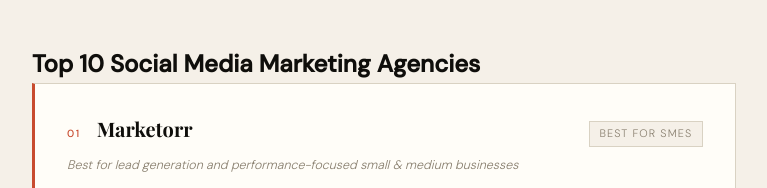
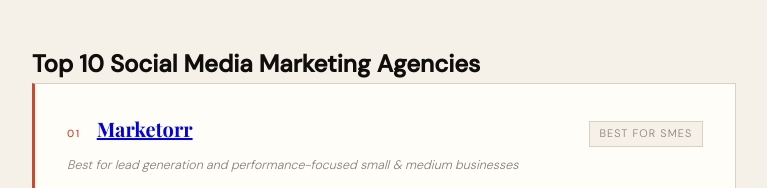
Before and after one commit to Nasir783174/digital-marketing, a plain HTML site: page top-social-media-marketing-agencies.html in a window 1280 px wide. Shown: the part 1600-1788 px from the top of the page, without its empty margins (256-1023 px from the left). Drawn offline with nearby package versions, Linux system fonts and the light colour scheme; a web font is replaced by a local one.

Commit message:
top-social-media-marketing-agencies.html

```diff
--- a/top-social-media-marketing-agencies.html
+++ b/top-social-media-marketing-agencies.html
@@ -573,7 +573,7 @@
     <div class="agency-card">
       <div class="agency-card-header">
         <span class="agency-number">01</span>
-        <span class="agency-title">Marketorr</span>
+        <span class="agency-title"><a href = "https://www.marketorr.com.bd/">Marketorr</a></span>
         <span class="agency-tag">Best for SMEs</span>
       </div>
       <p class="agency-best">Best for lead generation and performance-focused small & medium businesses</p>
```
